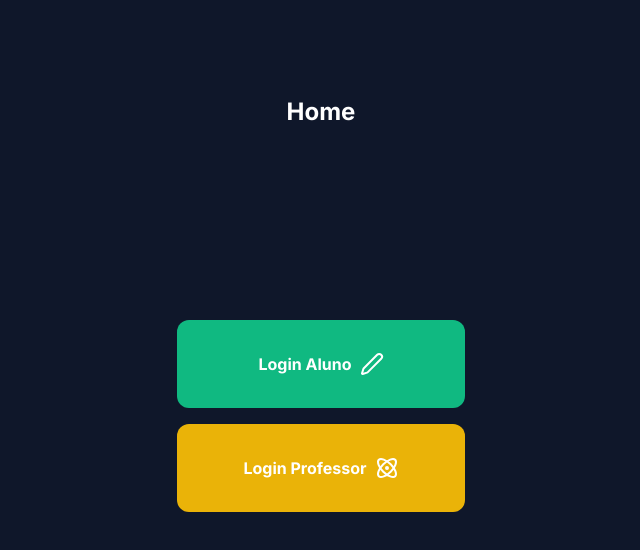
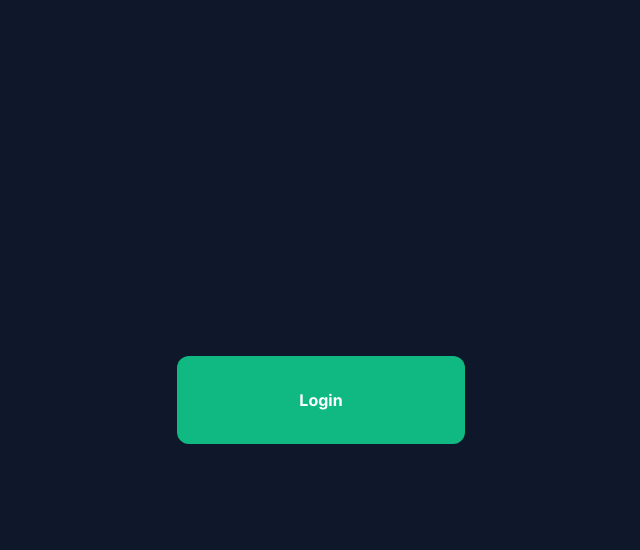
Before and after one commit to GustavoAniel/guscholl, a Next.js app: page / in a window 1280 px wide. Shown: the top 550 px of the page, without its empty margins (319-959 px from the left). Built offline with nearby package versions, Linux system fonts and the light colour scheme.

Commit message:
Altera layout

```diff
--- a/src/app/page.tsx
+++ b/src/app/page.tsx
@@ -5,15 +5,9 @@ import Link from "next/link";
 export default function Home() {
   return (
     <main className="flex min-h-screen flex-col items-center p-24 bg-slate-900">
-      <h1 className="font-bold text-white text-2xl">Home</h1>
       <div className="flex flex-1 flex-col items-center justify-center w-full gap-4">
-        <Link className="text-white flex justify-center gap-2 font-bold bg-emerald-500 w-72 text-center py-8 rounded-xl" href="/login/aluno">
-          Login Aluno
-          <Pen />
-        </Link>
-        <Link className="text-white flex justify-center gap-2 font-bold bg-yellow-500 w-72 text-center py-8 rounded-xl" href="/login/professor">
-          Login Professor
-          <Atom />
+        <Link className="text-white flex justify-center gap-2 font-bold bg-emerald-500 w-72 text-center py-8 rounded-xl" href="/login">
+          Login
         </Link>
       </div>
     </main>
```
